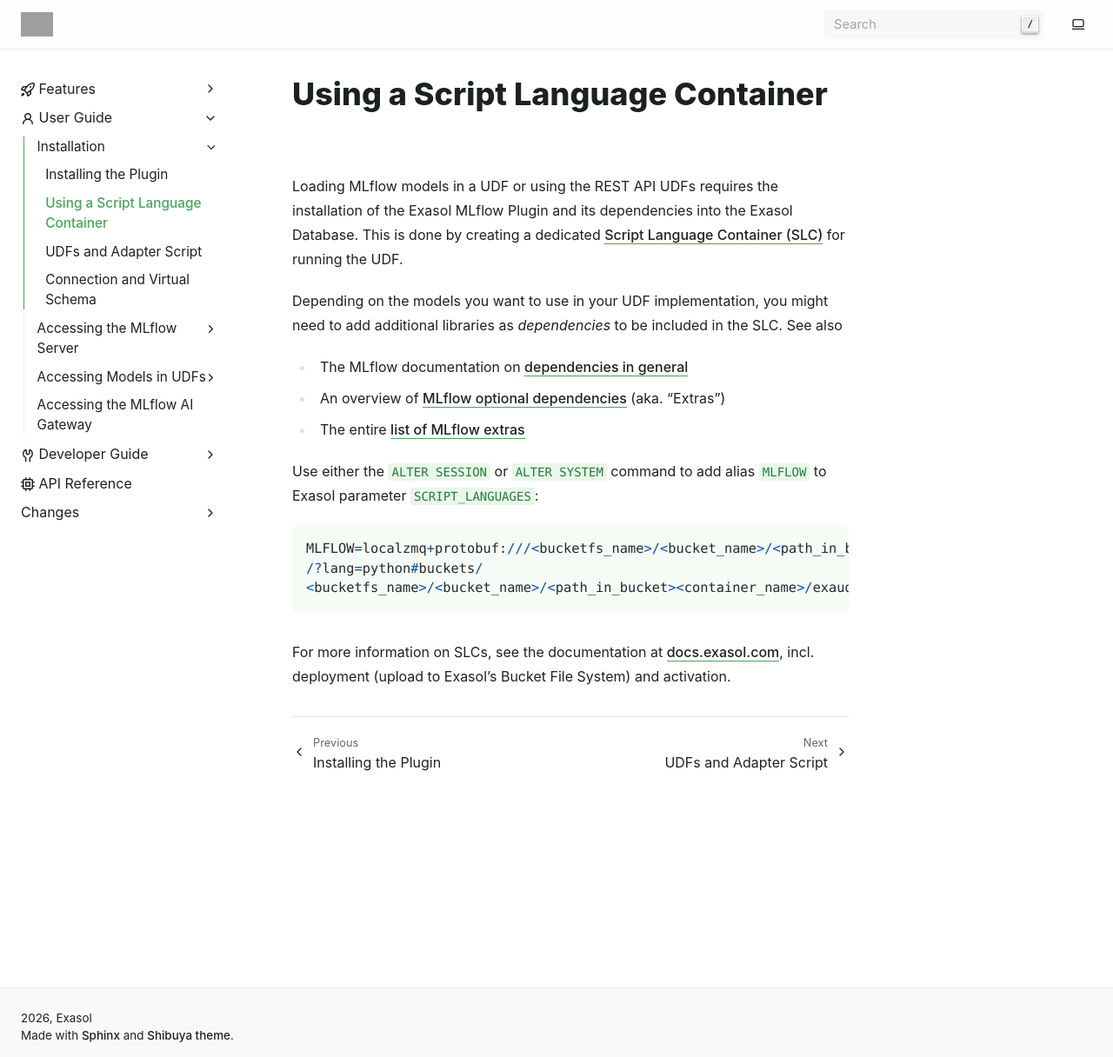
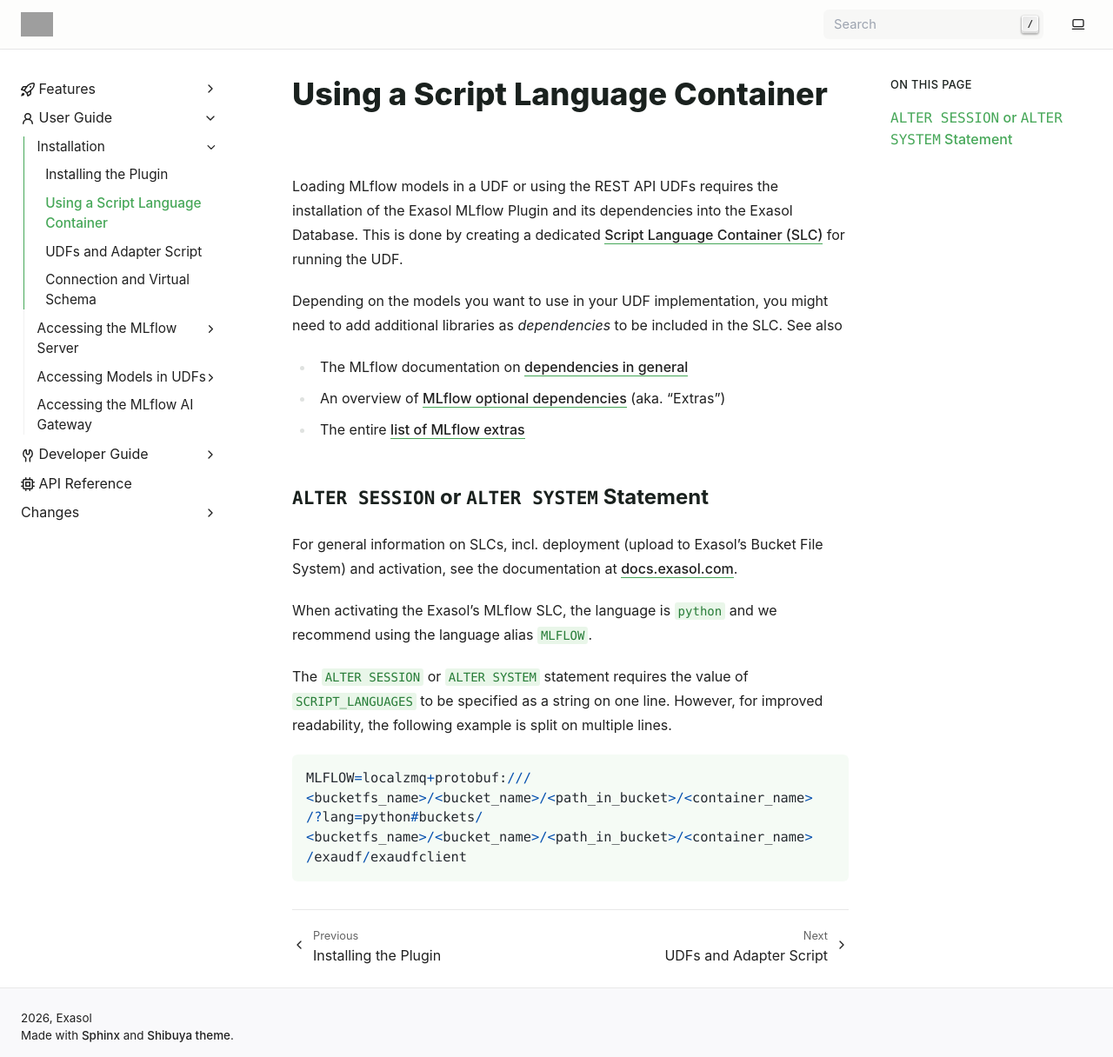
Before and after one commit to exasol/mlflow-plugin, a Sphinx documentation site: the page built from doc/user_guide/installation/slc.rst, in a window 1280 px wide and 1216 px high. Shown: the whole window at 87% size. Built offline with Sphinx 7.4.7, drawn with Linux system fonts in a browser that asks for light colours; pages that are not in the unit, such as notebooks, are missing from menus; grey boxes are pictures that could not be loaded.

Commit message:
Updated section on ALTER SESSION

```diff
--- a/doc/user_guide/installation/slc.rst
+++ b/doc/user_guide/installation/slc.rst
@@ -18,18 +18,27 @@
   <mlflow_extras_overview_>`_ (aka. "Extras")
 * The entire `list of MLflow extras <mlflow_extra-ml-requirements_>`_
 
-Use either the ``ALTER SESSION`` or ``ALTER SYSTEM`` command to add alias
-``MLFLOW`` to Exasol parameter ``SCRIPT_LANGUAGES``:
+``ALTER SESSION`` or ``ALTER SYSTEM`` Statement
+-----------------------------------------------
+
+For general information on SLCs, incl.  deployment (upload to Exasol's Bucket
+File System) and activation, see the documentation at `docs.exasol.com
+<slcs_>`_.
+
+When activating the Exasol's MLflow SLC, the language is ``python`` and we
+recommend using the language alias ``MLFLOW``.
+
+The ``ALTER SESSION`` or ``ALTER SYSTEM`` statement requires the value of
+``SCRIPT_LANGUAGES`` to be specified as a string on one line. However, for
+improved readability, the following example is split on multiple lines.
 
 .. code-block:: sql
 
-    MLFLOW=localzmq+protobuf:///<bucketfs_name>/<bucket_name>/<path_in_bucket><container_name>
+    MLFLOW=localzmq+protobuf:///
+    <bucketfs_name>/<bucket_name>/<path_in_bucket>/<container_name>
     /?lang=python#buckets/
-    <bucketfs_name>/<bucket_name>/<path_in_bucket><container_name>/exaudf/exaudfclient
-
-For more information on SLCs, see the documentation at `docs.exasol.com
-<slcs_>`_, incl. deployment (upload to Exasol's Bucket File System) and
-activation.
+    <bucketfs_name>/<bucket_name>/<path_in_bucket>/<container_name>
+    /exaudf/exaudfclient
 
 .. _mlflow_dependencies_general: https://mlflow.org/docs/latest/ml/model/dependencies/
 .. _mlflow_extras_overview:
```
